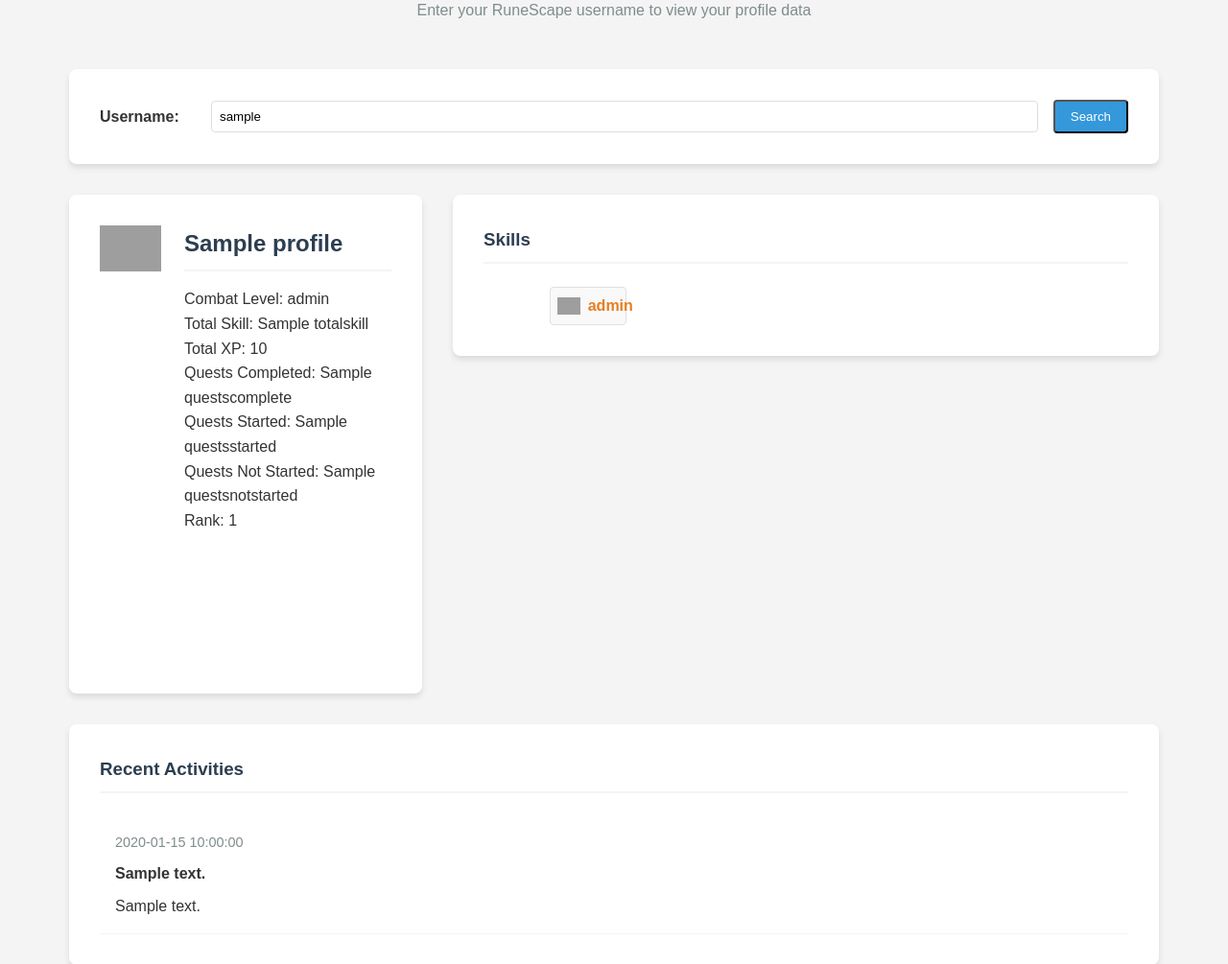
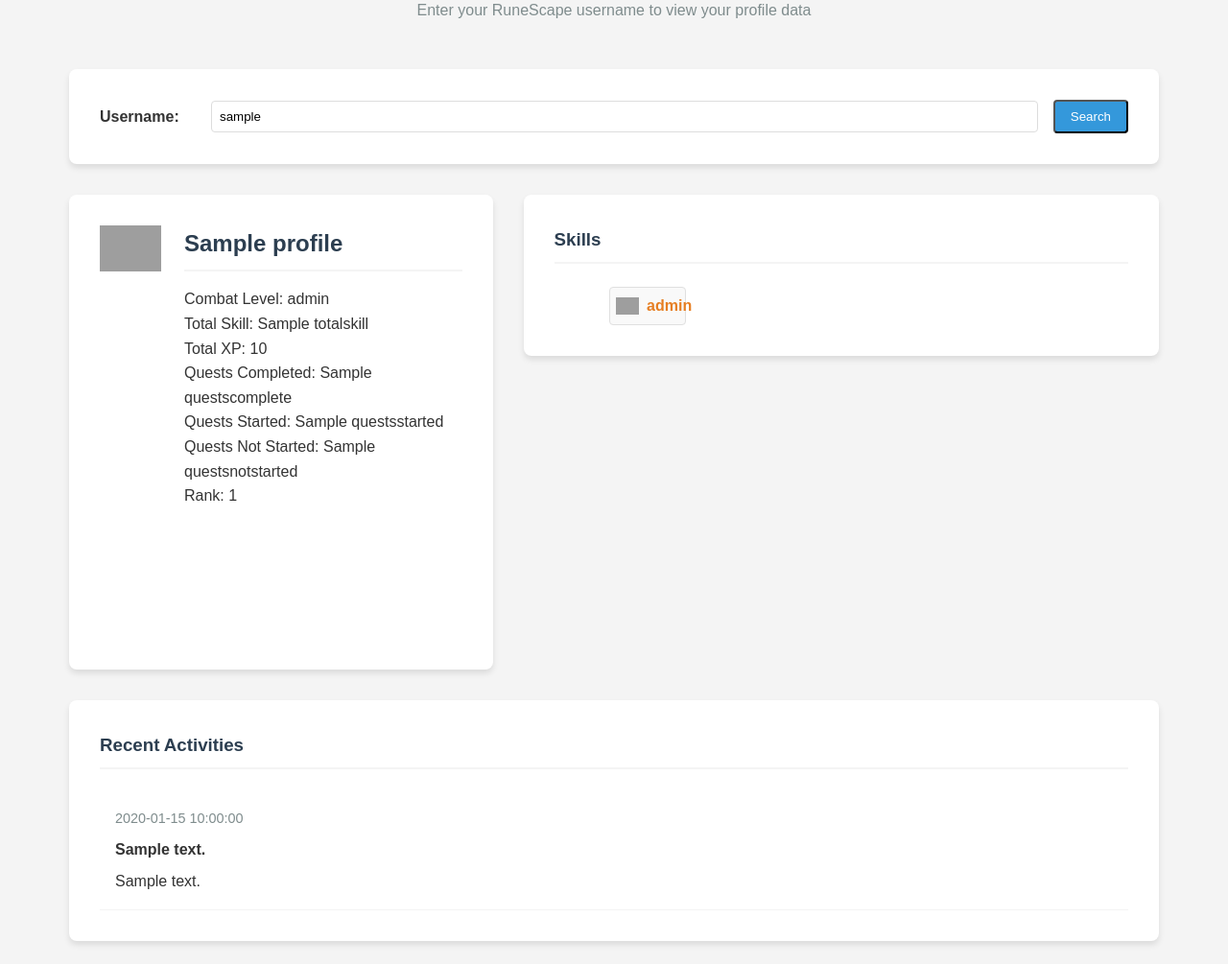
Before and after one commit to JeroenLam/rs_clan_website, a Flask app: template templates/profile.html in a window 1280 px wide. Shown: the part 176-1181 px from the top of the page at 96% size. Run offline with Flask 3, Linux system fonts and the light colour scheme; the template is opened without the code that fills it: most values are stand-ins (such as "Sample title", 1, 10 or a date in 2020); grey boxes are pictures that could not be loaded.

Commit message:
style: reduce skills grid column width

```diff
--- a/static/css/style.css
+++ b/static/css/style.css
@@ -318,7 +318,7 @@ footer {
 
 .profile-layout {
     display: grid;
-    grid-template-columns: 1fr 2fr;
+    grid-template-columns: 1fr 1.5fr;
     gap: 2rem;
 }
 
```
